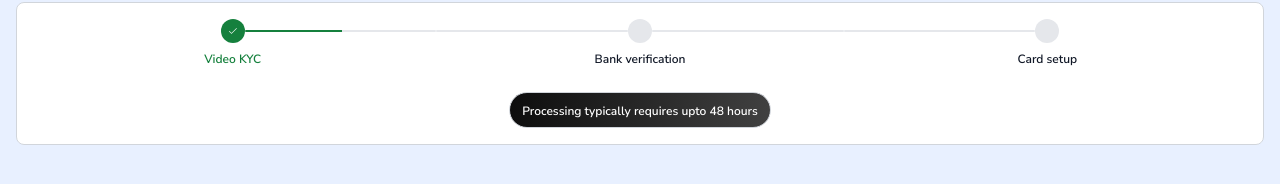
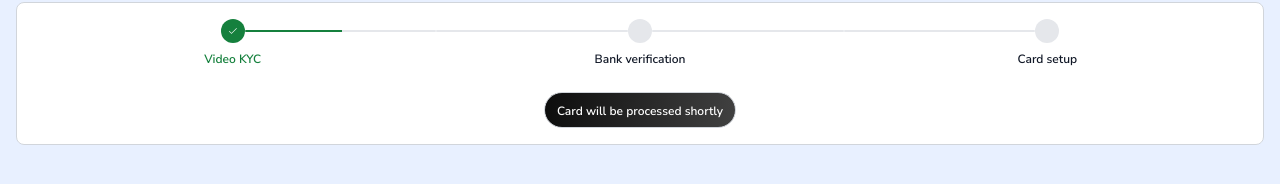
Before and after one commit to sajjad055/Thomas-cook-onboarding, a SvelteKit app: page /card-activation in a window 1280 px wide. Shown: the part 454-638 px from the top of the page. Built offline with nearby package versions, Linux system fonts and the light colour scheme.

Commit message:
Update processing text to card will be processed shortly

```diff
--- a/src/routes/card-activation/+page.svelte
+++ b/src/routes/card-activation/+page.svelte
@@ -168,7 +168,7 @@
           <!-- Processing badge -->
           <ShimmerText trigger={true} loop={true} duration={2000}>
             <div class="processing-badge">
-              <span class="processing-text">Processing typically requires upto 48 hours</span>
+              <span class="processing-text">Card will be processed shortly</span>
             </div>
           </ShimmerText>
 
```
